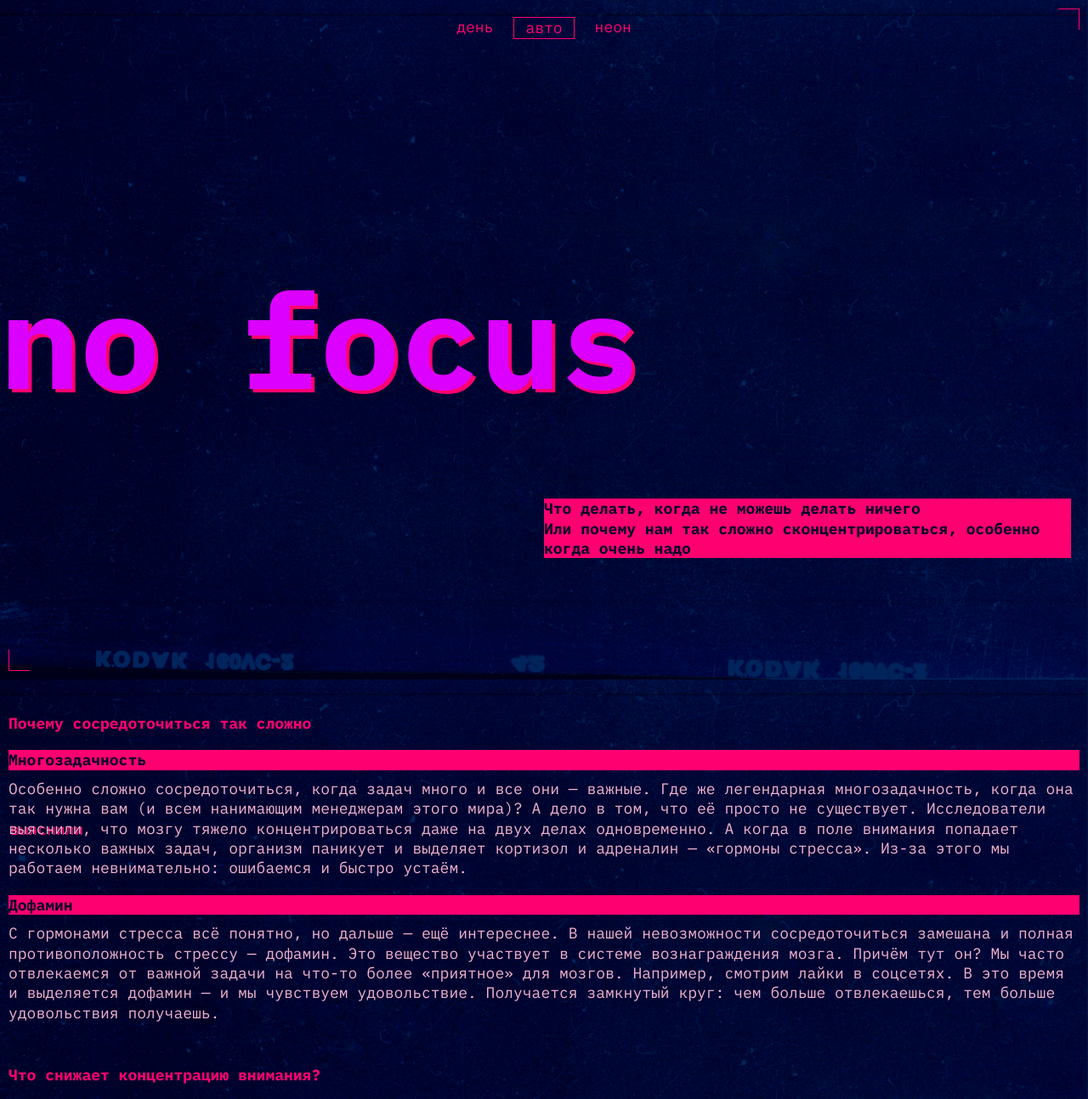
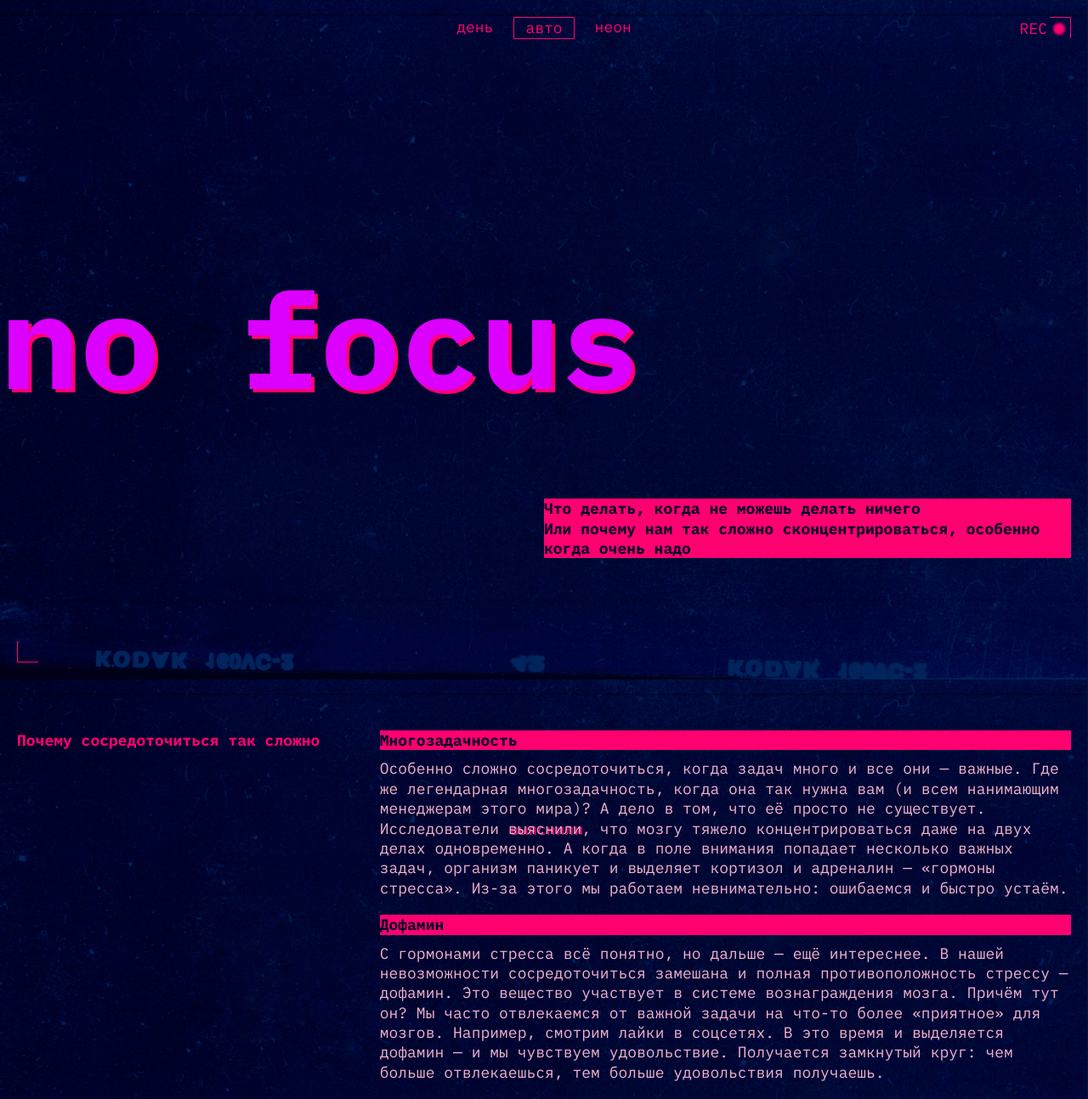
Before and after one commit to slastenkina/slozhno-sosredotochitsya, a plain HTML site: page index.html in a window 1280 px wide. Shown: the top 1294 px of the page at 85% size. Drawn offline with Linux system fonts and the light colour scheme.

Commit message:
первая итерация

```diff
--- a/index.html
+++ b/index.html
@@ -56,7 +56,7 @@
     </header>
 
     <main class="content">
-      <section class="content__article">
+      <section class="content__article why">
         <h2 class="accent-title">Почему сосредоточиться так сложно</h2>
         <ul class="content__description ">
           <li>
@@ -95,8 +95,8 @@
       </section>
 
       <section class="content__article what">
-        <h2 class="accent-title">Что снижает концентрацию внимания?</h2>
-        <ul class="content__description">
+        <h2 class="accent-title what">Что снижает концентрацию внимания?</h2>
+        <ul class="content__description what">
           <li>
             <h3 class="title-decor">Многозадачность</h3>
             <p class="content__text">
@@ -139,6 +139,7 @@
           Как концентрироваться лучше, чем золотая рыбка (то есть дольше трёх
           секунд)
         </h2>
+        <div class="content__description">
         <h3 class="title-decor">5 простых (на самом деле не очень) советов</h3>
         <ul class="content__description">
           <li>
@@ -202,6 +203,7 @@
             </p>
           </li>
         </ul>
+      </div>
       </section>
 
       <section class="content__pictures">
--- a/styles/dark.css
+++ b/styles/dark.css
@@ -20,7 +20,7 @@
     Так стили написанные ниже будут иметь больший вес,
     чем стили в медиазапросе предпочтений пользователя
   */
-  /* background-image: var(--bg-image);*/
+
 }
 
 /*остальные стили*/
--- a/styles/light.css
+++ b/styles/light.css
@@ -20,7 +20,6 @@
     Так стили написанные ниже будут иметь больший вес,
     чем стили в медиазапросе предпочтений пользователя
   */
-  /* background-image: var(--bg-image); */
 }
 
 .theme_light .header__decor::after,
@@ -42,13 +41,10 @@
     --accent-text-color: #353430;
     --link-color: #ff8dcb;
   }
-  /*
-  .page.theme_auto {
-    background-image: var(--bg-image);
-  }
-  */
-  .header__decor::after,
-  .header__decor::before {
+
+
+  .theme_auto .header__decor::after,
+  .theme_auto .header__decor::before {
     visibility: hidden;
   }
 }
--- a/styles/style.css
+++ b/styles/style.css
@@ -47,10 +47,9 @@
 }
 
 .header__decor {
-  margin: 0;
   position: absolute;
   z-index: -1;
-  inset-block-start: 10px;
+  inset-block-start: 12px;
   inset-inline-end: 20px;
   display: inline-flex;
   align-items: center;
@@ -67,9 +66,9 @@
   content: "";
   display: inline-block;
   border-radius: 50%;
-  box-shadow: 0 0 2px 2px var(--rec-color, #ff0070);
-  inline-size: 9px;
-  block-size: 9px;
+  box-shadow: 0px 0px 3px 3px var(--rec-color, #ff0070);
+  inline-size: 8px;
+  block-size: 8px;
   background-color: var(--rec-color, #ff0070);
 }
 
@@ -218,6 +217,43 @@ a {
     font-size: clamp(7.5rem, 0.5625rem + 14.4531vw, 9.8125rem);
   }
 
+  .decorated-zone::before {
+    inset-block-start: 20px;
+    inset-inline-end: 20px;
+  }
+
+  .decorated-zone::after {
+    inset-block-end: 20px;
+    inset-inline-start: 20px;
+  }
+
+  .header__decor {
+    inset-block-start: 22px;
+    inset-inline-end: 30px;
+    gap: 10px;
+  }
+
+  .content {
+    margin: 60px auto;
+    padding: 0 20px;
+    gap: 80px;
+  }
+
+  .content__article.why,
+  .content__article.how {
+    grid-template-columns: 1fr 2fr;
+  }
+
+  .accent-title.what {
+    display: grid;
+    grid-template-columns: 1fr 2fr;
+    gap: 40px;
+  }
+
+  .content__pictures {
+    gap: 20px;
+  }
+
   .gallery {
     gap: 20px;
     grid-template-columns: 3;
@@ -251,6 +287,10 @@ a {
   .street {
     grid-area: street;
   }
+
+  .footer__title {
+    font-size: clamp(7.5rem, 0.5625rem + 14.4531vw, 9.8125rem);
+  }
 }
 
 @media (width >= 1024px) {
@@ -262,4 +302,7 @@ a {
     justify-self: center;
     align-self: baseline;
   }
+  .content__description.what {
+    grid-template-columns: 1fr 1fr 1fr;
+  }
 }
```
